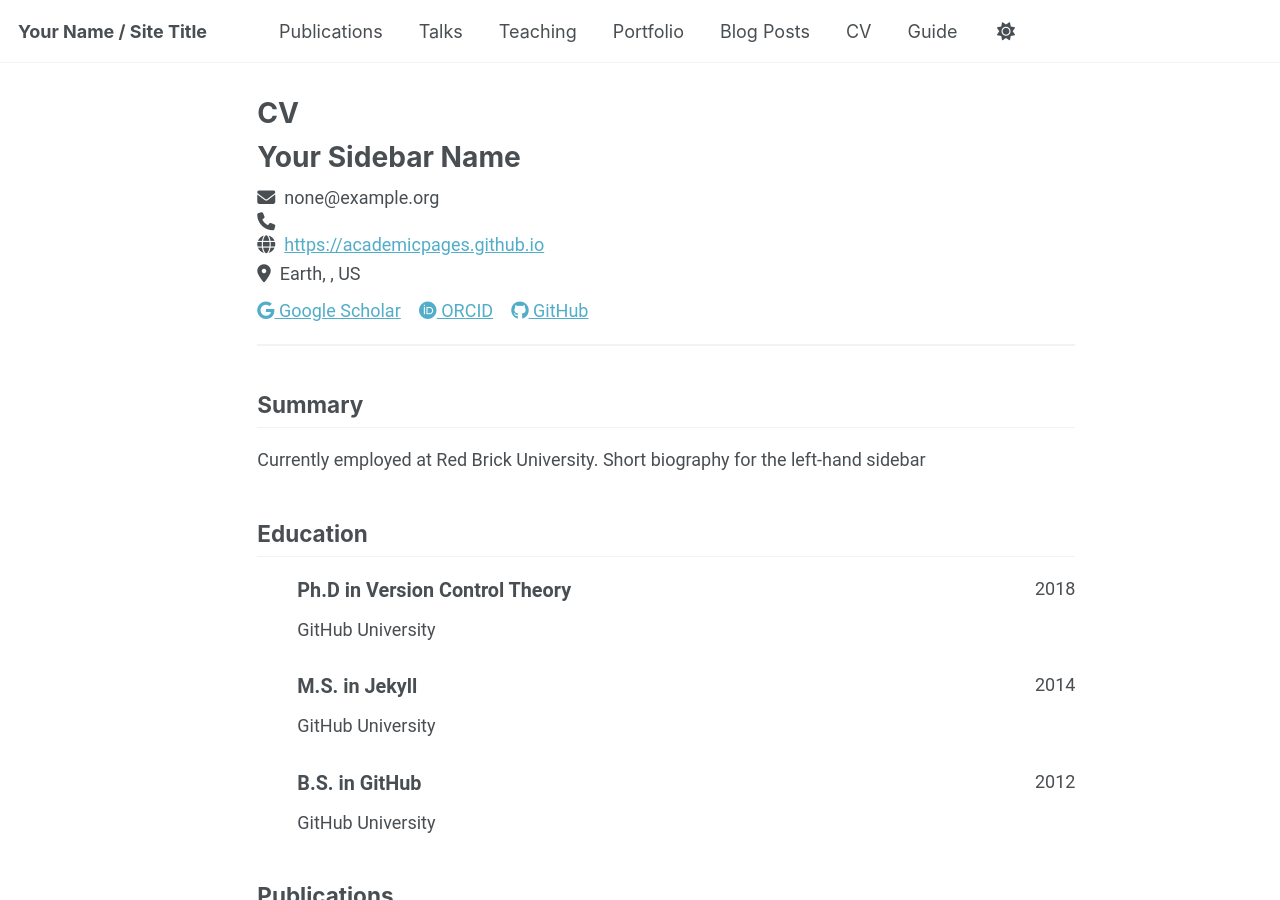
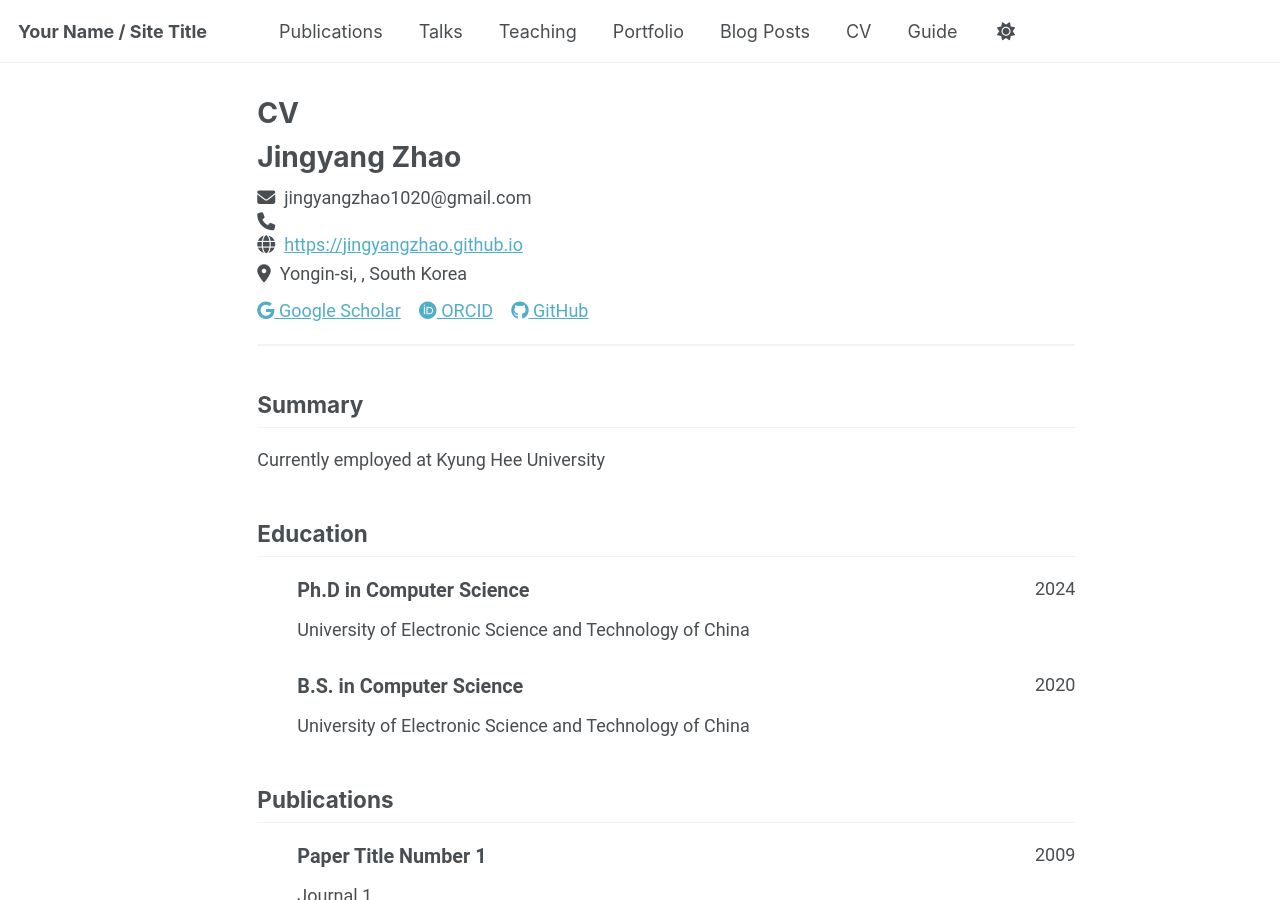
Before and after one commit to JingyangZhao/jingyangzhao.github.io, a Jekyll site: the page built from _pages/cv-json.md, in a window 1280 px wide and 900 px high. Built offline with Jekyll 4.4.1, drawn with Linux system fonts in a browser that asks for light colours; a script that is not in the unit is left out.

Commit message:
Update cv.json

```diff
--- a/_data/cv.json
+++ b/_data/cv.json
@@ -1,27 +1,27 @@
 {
   "basics": {
-    "name": "Your Sidebar Name",
-    "email": "none@example.org",
+    "name": "Jingyang Zhao",
+    "email": "jingyangzhao1020@gmail.com",
     "phone": "",
-    "website": "https://academicpages.github.io",
-    "summary": "Currently employed at Red Brick University. Short biography for the left-hand sidebar",
+    "website": "https://jingyangzhao.github.io",
+    "summary": "Currently employed at Kyung Hee University",
     "location": {
       "address": "",
       "postalCode": "",
-      "city": "Earth",
-      "countryCode": "US",
+      "city": "Yongin-si",
+      "countryCode": "South Korea",
       "region": ""
     },
     "profiles": [
       {
         "network": "Google Scholar",
         "username": "",
-        "url": "https://scholar.google.com/citations?user=PS_CX0AAAAAJ"
+        "url": "https://scholar.google.com/citations?user=s55SLpgAAAAJ&hl=en"
       },
       {
         "network": "ORCID",
         "username": "",
-        "url": "http://orcid.org/yourorcidurl"
+        "url": "https://orcid.org/0000-0003-2322-750X"
       },
       {
         "network": "GitHub",
@@ -33,29 +33,20 @@
   "work": [],
   "education": [
     {
-      "institution": "GitHub University",
-      "area": "Ph.D in Version Control Theory",
+      "institution": "University of Electronic Science and Technology of China",
+      "area": "Ph.D in Computer Science",
       "studyType": "",
       "startDate": "",
-      "endDate": "2018",
+      "endDate": "2024",
       "gpa": null,
       "courses": []
     },
     {
-      "institution": "GitHub University",
-      "area": "M.S. in Jekyll",
+      "institution": "University of Electronic Science and Technology of China",
+      "area": "B.S. in Computer Science",
       "studyType": "",
       "startDate": "",
-      "endDate": "2014",
-      "gpa": null,
-      "courses": []
-    },
-    {
-      "institution": "GitHub University",
-      "area": "B.S. in GitHub",
-      "studyType": "",
-      "startDate": "",
-      "endDate": "2012",
+      "endDate": "2020",
       "gpa": null,
       "courses": []
     }
```
